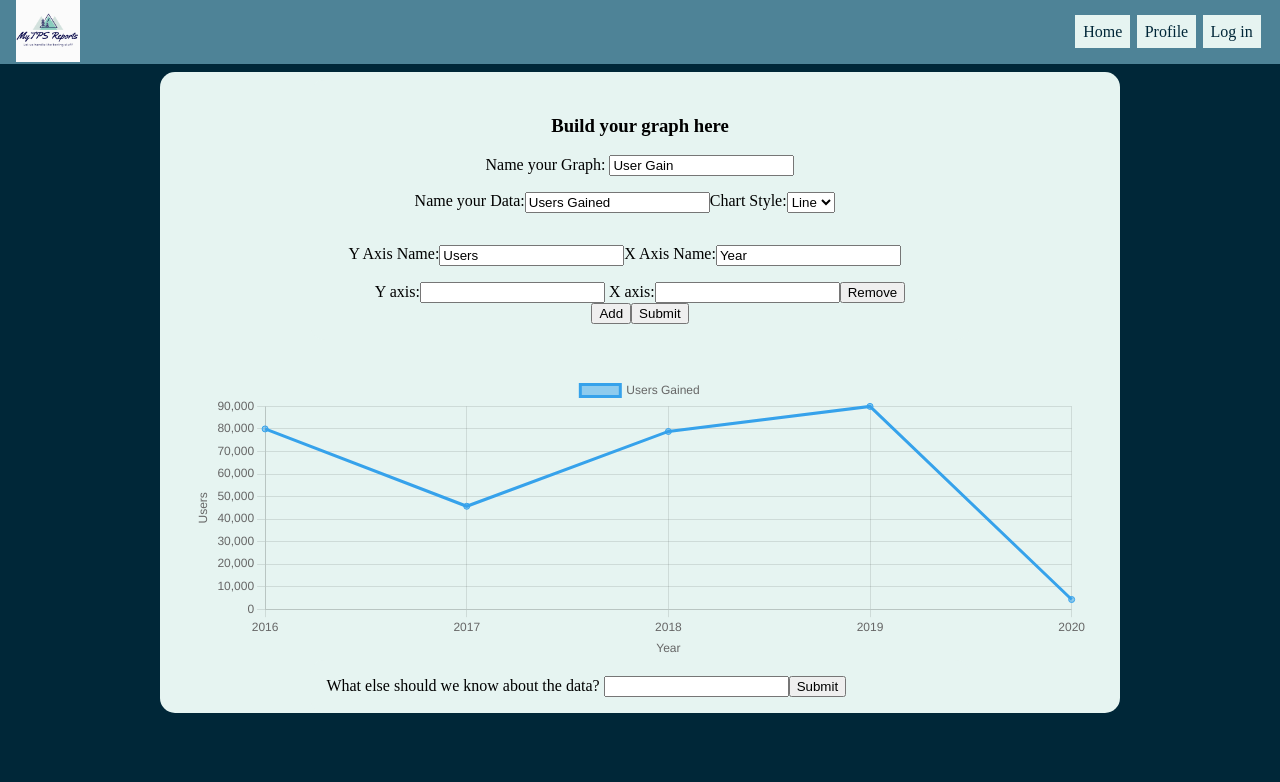
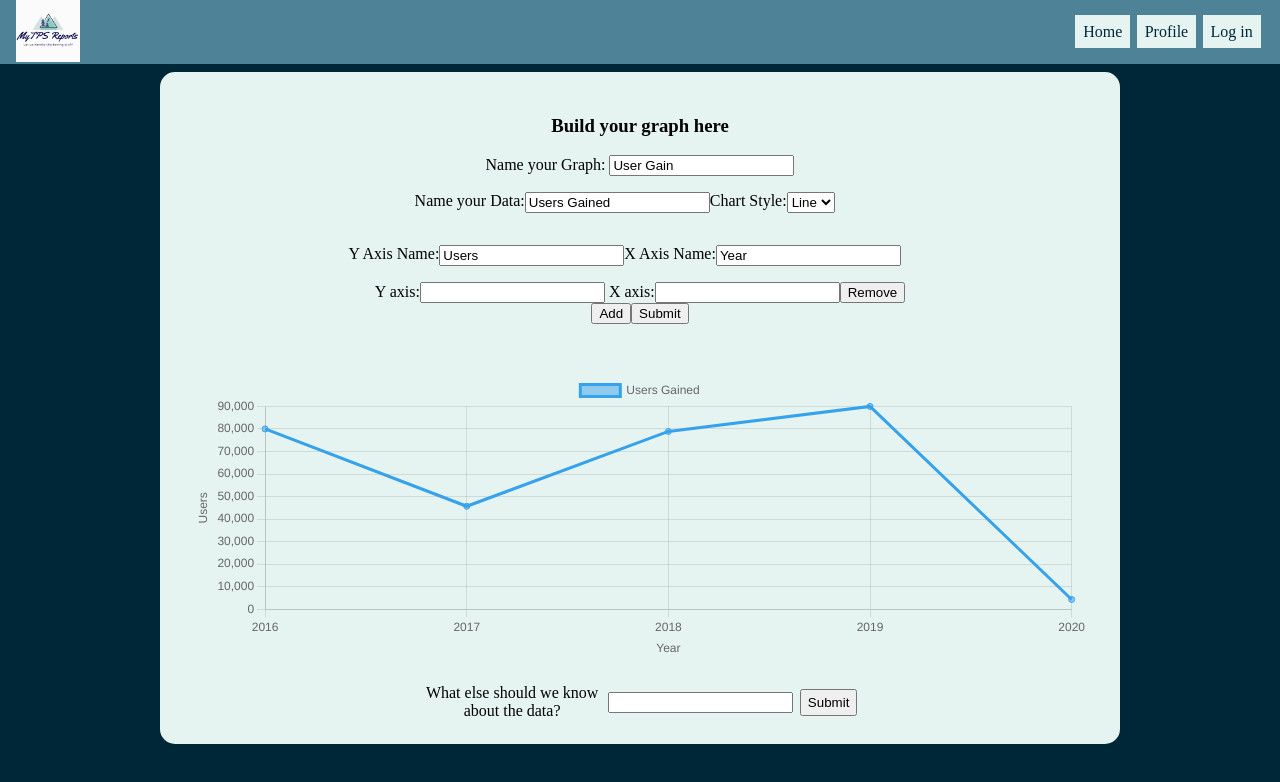
Before and after one commit to HRM0/MyTPSReports, a React (Create React App) app: page / in a window 1280 px wide. Shown: the top 782 px of the page. Built offline with nearby package versions, Linux system fonts and the light colour scheme.

Commit message:
formatting changes

```diff
--- a/public/style.css
+++ b/public/style.css
@@ -63,6 +63,15 @@ body {
   padding:1em;
 }
 
+.anythingElse {
+  display: flex;
+  justify-content: center;
+  width: 70%;
+  border:1 px solid black;
+  margin:auto;
+  padding:1em;
+}
+
 .mainContainer {
   background-color: #E6F4F1;
   border-radius:15px;
@@ -109,9 +118,19 @@ nav {
 
 .promptForm {
   display: flex;
+  justify-content: center;
+  align-items: center;
   border-radius:15px;
-  width:70%;
+  width:50%;
   margin:auto;
-  padding:1em;
+  padding:1em 1em;
   background-color: #E6F4F1;
 }
+
+.promptForm > button {
+  height:2em;
+}
+
+.formItem {
+  margin: .5em;
+}
--- a/src/components/GptPrompt.js
+++ b/src/components/GptPrompt.js
@@ -34,16 +34,17 @@ const GptPrompt = (props) => {
     return (
         <div>
             <form onSubmit={handleSubmit} className="promptForm">
-                <div>
-                    <label htmlFor={`prompt`}>What else should we know about the data? </label>
+
+                    <label className="formItem" htmlFor={`prompt`}>What else should we know about the data? </label>
                     <input
+
                         type="text"
                         name={`prompt`}
                         onChange={(e) => setPrompt(e.target.value)}
                         value = {prompt}
                     />
-                </div>
-                <button type="submit">Submit</button>
+
+                <button className="formItem" type="submit">Submit</button>
             </form>
             {response && printMessage()}
         </div>
```
